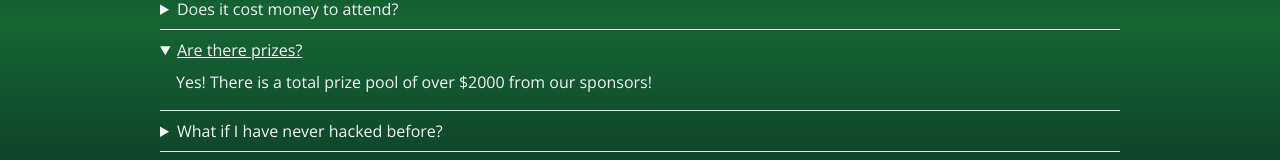
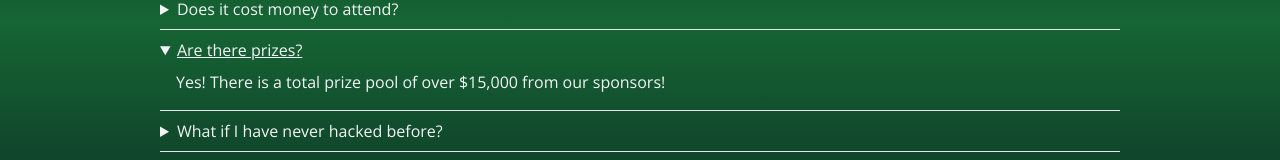
Before and after one commit to moyamanuel/da-hacks.github.io, a Next.js app: page / in a window 1280 px wide. Both pictures are taken after a click on the heading "Are there prizes?". Shown: the part 1314-1474 px from the top of the page. Built offline with nearby package versions, Linux system fonts and the light colour scheme.

Commit message:
Update prize number in faq

```diff
--- a/src/app/components/faq.tsx
+++ b/src/app/components/faq.tsx
@@ -72,7 +72,7 @@ export default function Faq() {
               Are there prizes?
             </summary>
             <div className="px-4 pb-4">
-              <p>Yes! There is a total prize pool of over $2000 from our sponsors!</p>
+              <p>Yes! There is a total prize pool of over $15,000 from our sponsors!</p>
             </div>
           </details>
           <details>
```
